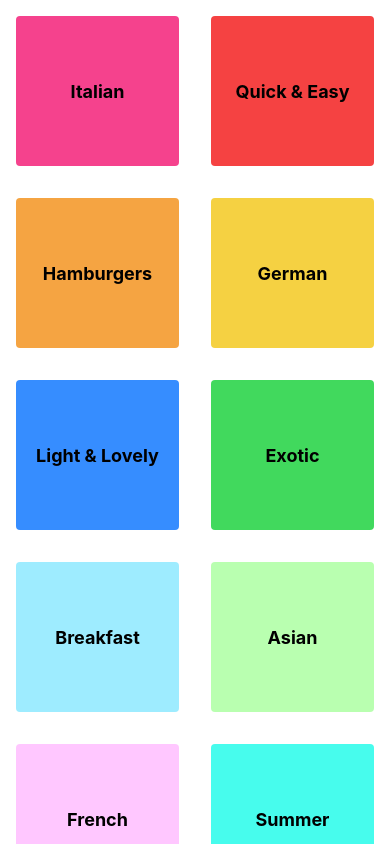
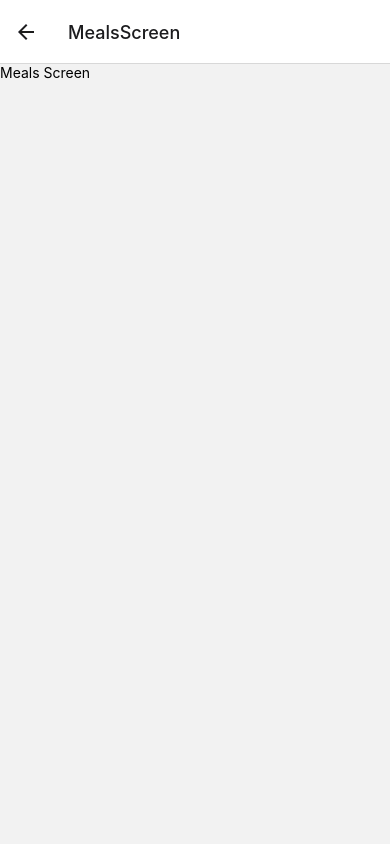
Before and after one commit to Lambertn33/Meals_app, a React Native app: screen /MealsScreen in a window 390 px wide. Built offline with nearby package versions, Linux system fonts and the light colour scheme.

Commit message:
feat: setup navigation

```diff
--- a/App.js
+++ b/App.js
@@ -1,12 +1,22 @@
 import { StatusBar } from "expo-status-bar";
 import { StyleSheet } from "react-native";
 import CategoriesScreen from "./screens/CategoriesScreen";
+import { NavigationContainer } from "@react-navigation/native";
+import { createNativeStackNavigator } from "@react-navigation/native-stack";
+import MealsScreen from "./screens/MealsScreen";
+
+const Stack = createNativeStackNavigator();
 
 export default function App() {
   return (
     <>
       <StatusBar style="light" />
-      <CategoriesScreen />
+      <NavigationContainer>
+        <Stack.Navigator initialRouteName="CategoriesScreen">
+          <Stack.Screen name="MealsScreen" component={MealsScreen} />
+          <Stack.Screen name="CategoriesScreen" component={CategoriesScreen} />
+        </Stack.Navigator>
+      </NavigationContainer>
     </>
   );
 }
--- a/components/CategoryGridTile.js
+++ b/components/CategoryGridTile.js
@@ -1,10 +1,11 @@
 import { View, Text, StyleSheet, Pressable } from "react-native";
 
-const CategoryGridTile = ({ title, color }) => {
+const CategoryGridTile = ({ title, color, onPress }) => {
   return (
     <View style={[styles.gridItem, {backgroundColor: color}]}>
       <Pressable style={styles.pressable}
        android_ripple={{ color: '#ccc' }}
+       onPress={onPress}
       >
         <View style={styles.gridItemContainer}>
           <Text style={styles.title}>{title}</Text>
--- a/package.json
+++ b/package.json
@@ -9,10 +9,14 @@
     "web": "expo start --web"
   },
   "dependencies": {
+    "@react-navigation/native": "^6.1.7",
+    "@react-navigation/native-stack": "^6.9.13",
     "expo": "~48.0.18",
     "expo-status-bar": "~1.4.4",
     "react": "18.2.0",
-    "react-native": "0.71.8"
+    "react-native": "0.71.8",
+    "react-native-safe-area-context": "4.5.0",
+    "react-native-screens": "~3.20.0"
   },
   "devDependencies": {
     "@babel/core": "^7.20.0"
--- a/screens/CategoriesScreen.js
+++ b/screens/CategoriesScreen.js
@@ -2,11 +2,18 @@ import { FlatList } from "react-native";
 import { CATEGORIES } from "../data/dummy-data";
 import CategoryGridTile from "../components/CategoryGridTile";
 
-const renderCategoryItem = ({ item }) => (
-  <CategoryGridTile key={item.id} color={item.color} title={item.title} />
-);
+const CategoriesScreen = ({ navigation }) => {
+  const navigateHandler = () => navigation.navigate("MealsScreen");
 
-const CategoriesScreen = () => {
+  const renderCategoryItem = ({ item }) => (
+    <CategoryGridTile
+      key={item.id}
+      color={item.color}
+      title={item.title}
+      onPress={navigateHandler}
+    />
+  );
+
   return (
     <FlatList
       data={CATEGORIES}
--- /dev/null
+++ b/screens/MealsScreen.js
@@ -0,0 +1,11 @@
+import { View, Text } from "react-native";
+
+const MealsScreen = () => {
+  return (
+    <View>
+      <Text>Meals Screen</Text>
+    </View>
+  );
+};
+
+export default MealsScreen;
```
Also changed, not shown: 1 other file (tests, documents, lock files or other folders).
